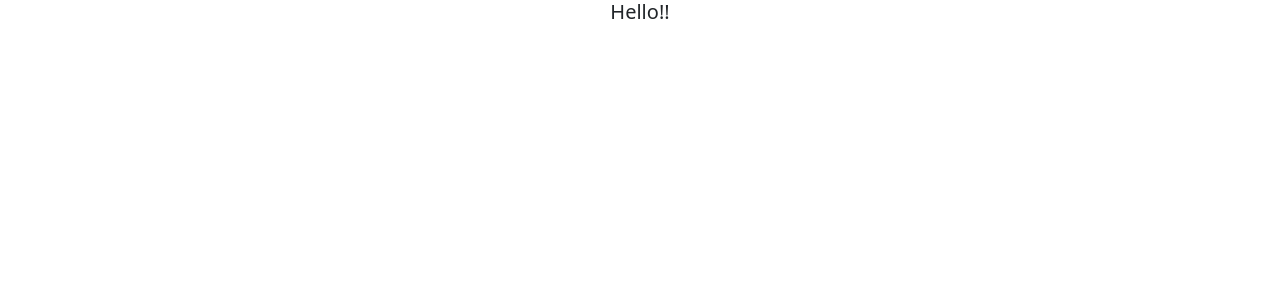
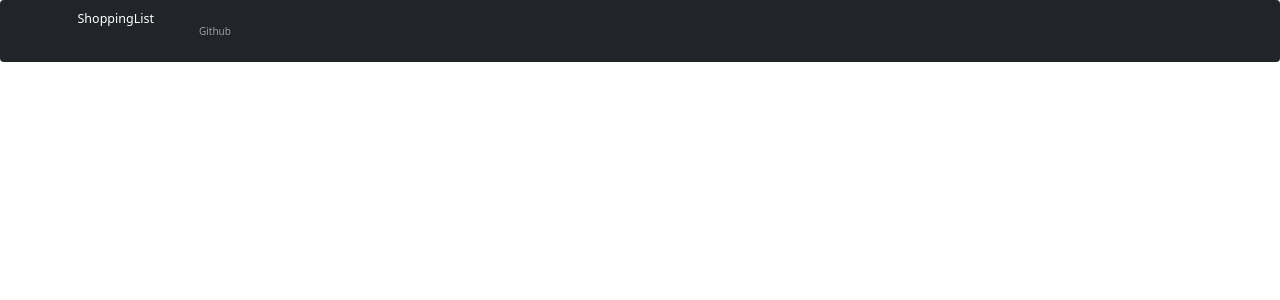
Before and after one commit to manishkr11/mern-repo, a React (Create React App) app in the folder client/: page / in a window 1280 px wide. Shown: the top 300 px of the page. Built offline with nearby package versions, Linux system fonts and the light colour scheme.

Commit message:
added navbar

```diff
--- a/client/package.json
+++ b/client/package.json
@@ -11,6 +11,7 @@
     "react-bootstrap": "^1.6.1",
     "react-dom": "^17.0.2",
     "react-scripts": "4.0.3",
+    "react-transition-group": "^4.4.2",
     "reactstrap": "^8.9.0",
     "web-vitals": "^1.0.1"
   },
--- a/client/src/App.js
+++ b/client/src/App.js
@@ -1,9 +1,11 @@
 import './App.css';
+import 'bootstrap/dist/css/bootstrap.min.css'
+import AppNavbar from './components/AppNavbar';
 
 function App() {
   return (
     <div className="App">
-      <h2>Hello!!</h2>
+      <AppNavbar />
     </div>
   );
 }
--- /dev/null
+++ b/client/src/components/AppNavbar.js
@@ -0,0 +1,51 @@
+import React, {Component} from 'react'
+import {Collapse,
+    Navbar,
+    NavbarToggler,
+    NavbarBrand,
+    Nav,
+    NavItem,
+    NavLink,
+    Container
+} from 'reactstrap'
+
+
+class AppNavbar extends Component {
+
+    state = {
+        isOpen: false
+    }
+
+    toggle = () => {
+        this.setState({
+            isOpen: !this.state.isOpen
+        })
+    }
+
+    render() {
+        return(
+            <div>
+                <Navbar color="dark" dark expand="sm" className="mb-5">
+                    <Container>
+                        <NavbarBrand href="/">
+                        ShoppingList
+                        </NavbarBrand>
+                        <NavbarToggler onClick={this.toggle}/>
+                        <Collapse isOpen={this.state.isOpen} navbar>
+                            <Nav className="ml-auto" navbar>
+                                <NavItem>
+                                    <NavLink href="https://github.com/manishkr11/mern-repo">
+                                    Github
+                                    </NavLink>
+                                </NavItem>
+
+                            </Nav>
+                        </Collapse>
+                    </Container>
+                </Navbar>
+            </div>
+        )
+    }
+}
+
+export default AppNavbar
```
